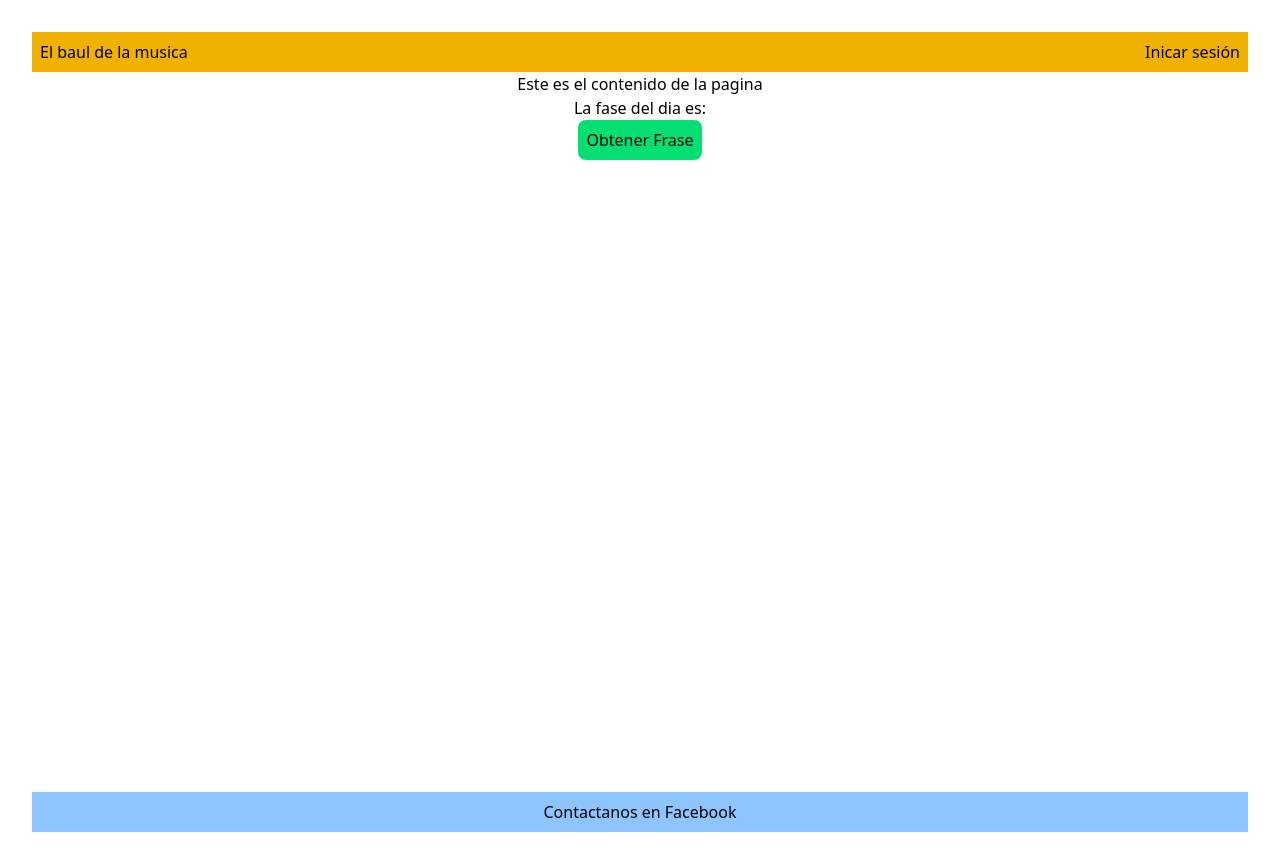
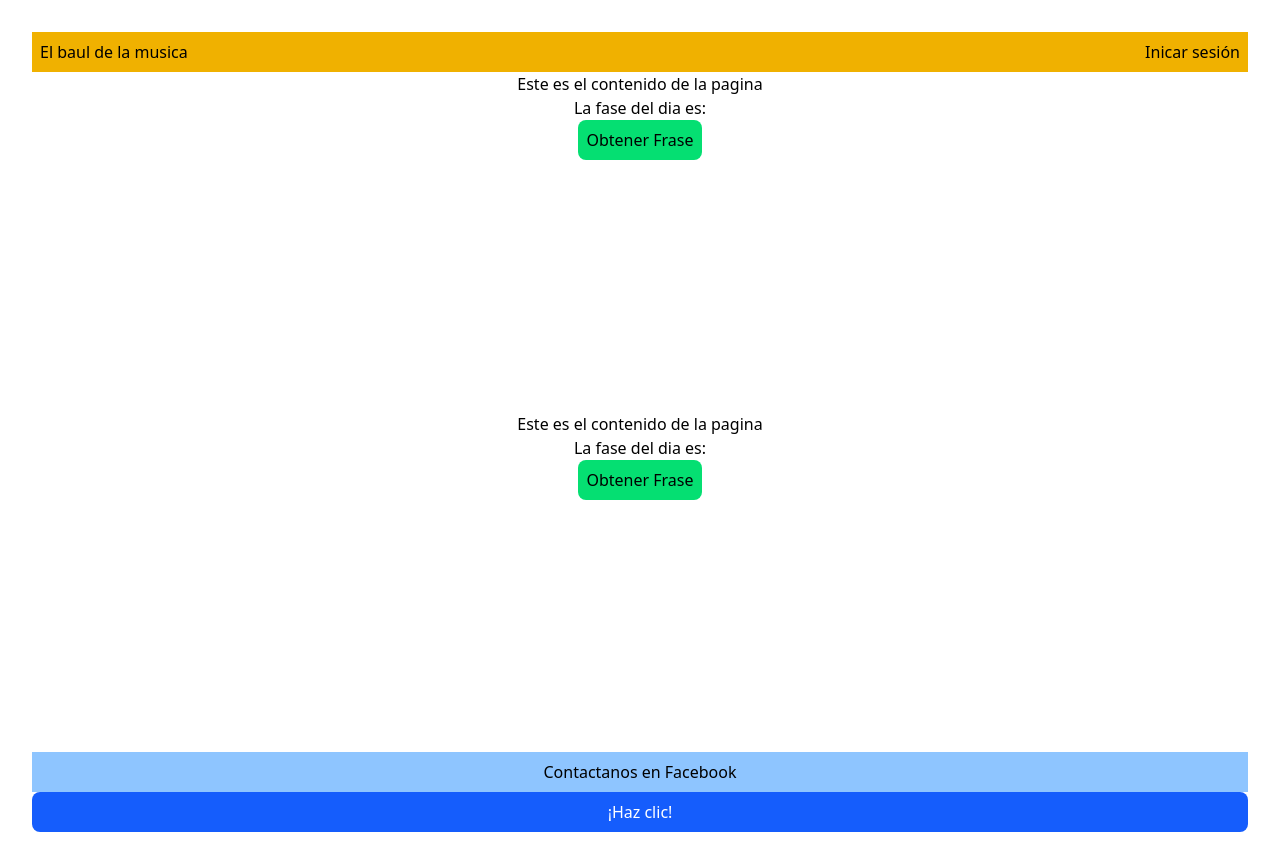
Before and after one commit to MarceEsquinas/baul-musica-web, a React (Vite) app: page / in a window 1280 px wide. Built offline with nearby package versions, Linux system fonts and the light colour scheme.

Commit message:
creo boton

```diff
--- /dev/null
+++ b/src/components/buton.jsx
@@ -0,0 +1,7 @@
+export const Buton = () =>{
+  return (
+    <button className="px-6 py-2 bg-blue-600 text-white rounded-lg hover:bg-blue-700 transition">
+      ¡Haz clic!
+    </button>
+  );
+}
--- a/src/pages/landing.jsx
+++ b/src/pages/landing.jsx
@@ -1,14 +1,17 @@
 import { LandingContent } from "../components/landingContent"
 import { Footer } from "../components/Footer"
 import { Header } from "../components/header"
-
+import { Buton } from "../components/buton"
 
 export const Landing = () => {
     return (
         <div className="flex flex-col h-screen w-full">
             <Header />
             <LandingContent />
+            <LandingContent />
             <Footer />
+            <Buton/>
+
         </div>
     )
 }
```
